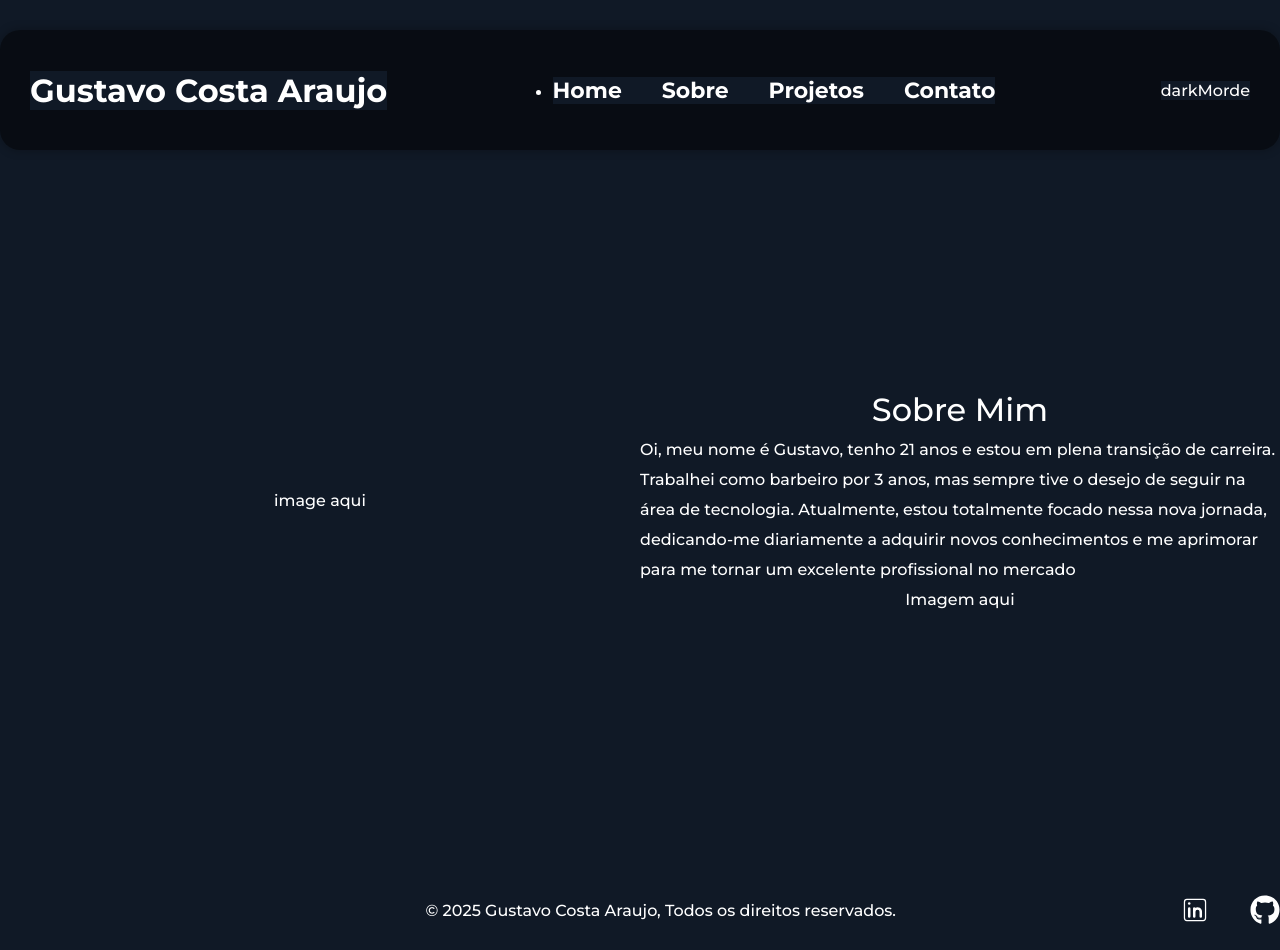
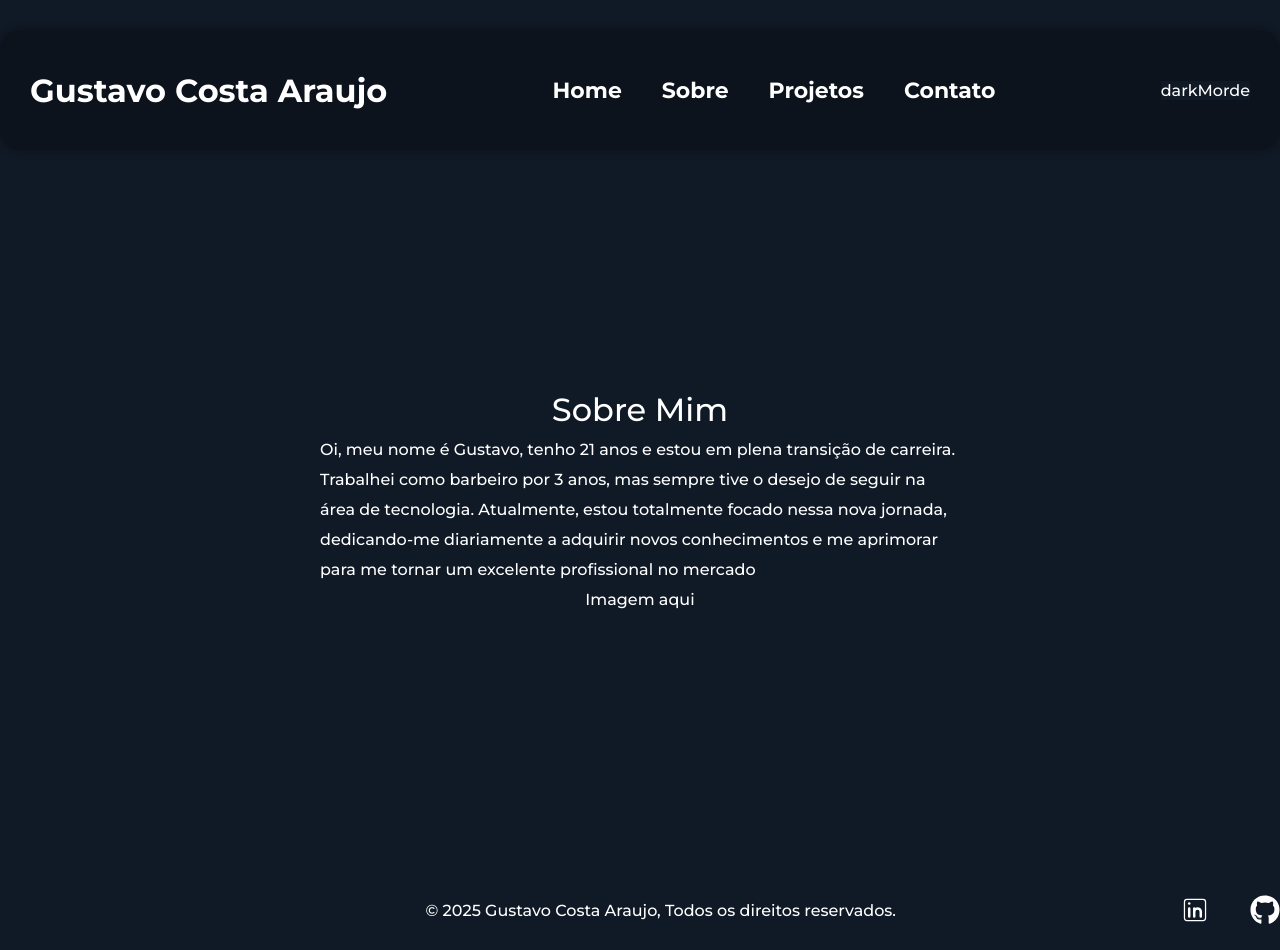
Before and after one commit to GuhDev0/Meu_Portifolio, a Next.js app: page /Sobre in a window 1280 px wide. Built offline with nearby package versions, Linux system fonts and the light colour scheme.

Commit message:
Adicionando Animação

```diff
--- a/src/app/Projeto/Projeto.module.css
+++ b/src/app/Projeto/Projeto.module.css
@@ -13,7 +13,6 @@
 
 }
 .container_projeto{
-
     width: 1280px;
     display: flex;
     gap: 100px;
--- a/src/app/Sobre/Sobre.module.css
+++ b/src/app/Sobre/Sobre.module.css
@@ -1,17 +1,29 @@
 .sobreMim{
-
+   align-items: center;
     display: flex;
     justify-content: center;
 }
 .container_sobreMim{
-
+   align-items: center;
+   justify-items: center;
     width: 1280px;
     display: flex;
     height: 80vh;
-
+    transform: translateX(100%);
+    opacity: 0;
+    animation: slideIn 1s ease-out  forwards;
+}
+@keyframes slideIn{
+    from{
+        transform: translateX(100%);
+        opacity: 0;
+    }to{
+        transform: translateX(0);
+        opacity: 1;
+    }
 }
 .textSobreMim{
-
+    margin: auto;
     width: 50%;
     display: flex;
     align-items: center;
@@ -25,7 +37,6 @@
 }
 .container_img_sobremim{
     width: 50%;
-
     display: flex;
     align-items: center;
     justify-content: center;
--- a/src/app/Sobre/page.jsx
+++ b/src/app/Sobre/page.jsx
@@ -6,9 +6,6 @@ export default function sobre() {
     return (
         <div className={styles.sobreMim}>
             <div className={styles.container_sobreMim}>
-                <div className={styles.container_img_sobremim}>
-                    <p>image aqui</p>
-                </div>
                 <div className={styles.textSobreMim}>
                     <h3>Sobre Mim</h3>
                     <p>
--- a/src/app/header/Header.module.css
+++ b/src/app/header/Header.module.css
@@ -1,9 +1,10 @@
-.header{
+.header {
     display: flex;
     justify-content: center;
 
 }
-.container_header{
+
+.container_header {
     box-shadow: 0px 0px 10px 1px rgba(0, 0, 0, 0.233);
     margin: 30px 0;
     width: 1280px;
@@ -13,32 +14,48 @@ margin: 30px 0;
     justify-content: space-between;
     align-items: center;
     border-radius: 20px;
-  background-color: rgba(0, 0, 0, 0.504);
+    background-color: #0c131d;
+
 
 }
-.container_header .container_title .link_title{
+
+
+.container_header .container_title .link_title {
     font-size: 2em;
     text-decoration: none;
     font-weight: 700;
     color: white;
+    background-color: #0c131d;
 
 }
-.nav_list{
+
+.nav_list {
     display: flex;
     align-items: center;
     justify-content: center;
     list-style: none;
 
 }
-.nav_list ul{
+
+.nav_list ul {
     display: flex;
     gap: 40px;
     text-align: center;
+    background-color: #0c131d;
 
 }
-.nav_list .link{
+
+.nav_list .link {
     font-size: 22px;
     font-weight: bold;
     text-decoration: none;
     color: white;
+    background-color: #0c131d;
 }
+.nav_list li{
+    list-style: none;
+    transition: 0.3s ease;
+}
+.nav_list li:hover{
+    transform: scale(1.1);
+}
--- a/src/app/header/page.jsx
+++ b/src/app/header/page.jsx
@@ -15,22 +15,22 @@ export default function Header(){
                                 Home
                             </Link>
                     </li>
-                        <div>
+                        <li>
                             <Link   className={sytles.link} href='/Sobre'>
                                 Sobre
                             </Link>
-                        </div>
+                        </li>
 
-                        <div>
+                        <li>
                             <Link href='/Projeto' className={sytles.link} >
                                 Projetos
                             </Link>
-                        </div>
-                        <div>
+                        </li>
+                        <li>
                             <Link className={sytles.link} href='/contato'>
                                 Contato
                             </Link>
-                        </div>
+                        </li>
                     </ul>
                 </nav>
                 <div className={sytles.darkMode}>
--- a/src/app/home/page.jsx
+++ b/src/app/home/page.jsx
@@ -22,9 +22,7 @@ export default function PageHome(){
 
             </div>
         <div className={styles.home_img}>
-            <p>
-                Imagem aqui
-            </p>
+
         </div>
         </div>
 
```
Also changed, not shown: src/app/Projeto/card_projeto/Card_Projeto.module.css (+9 -0 lines), src/app/home/Home.module.css (+16 -1 lines), public/img_gustavo.jpg (added). Lines whose indentation alone changed are shown as unchanged.
